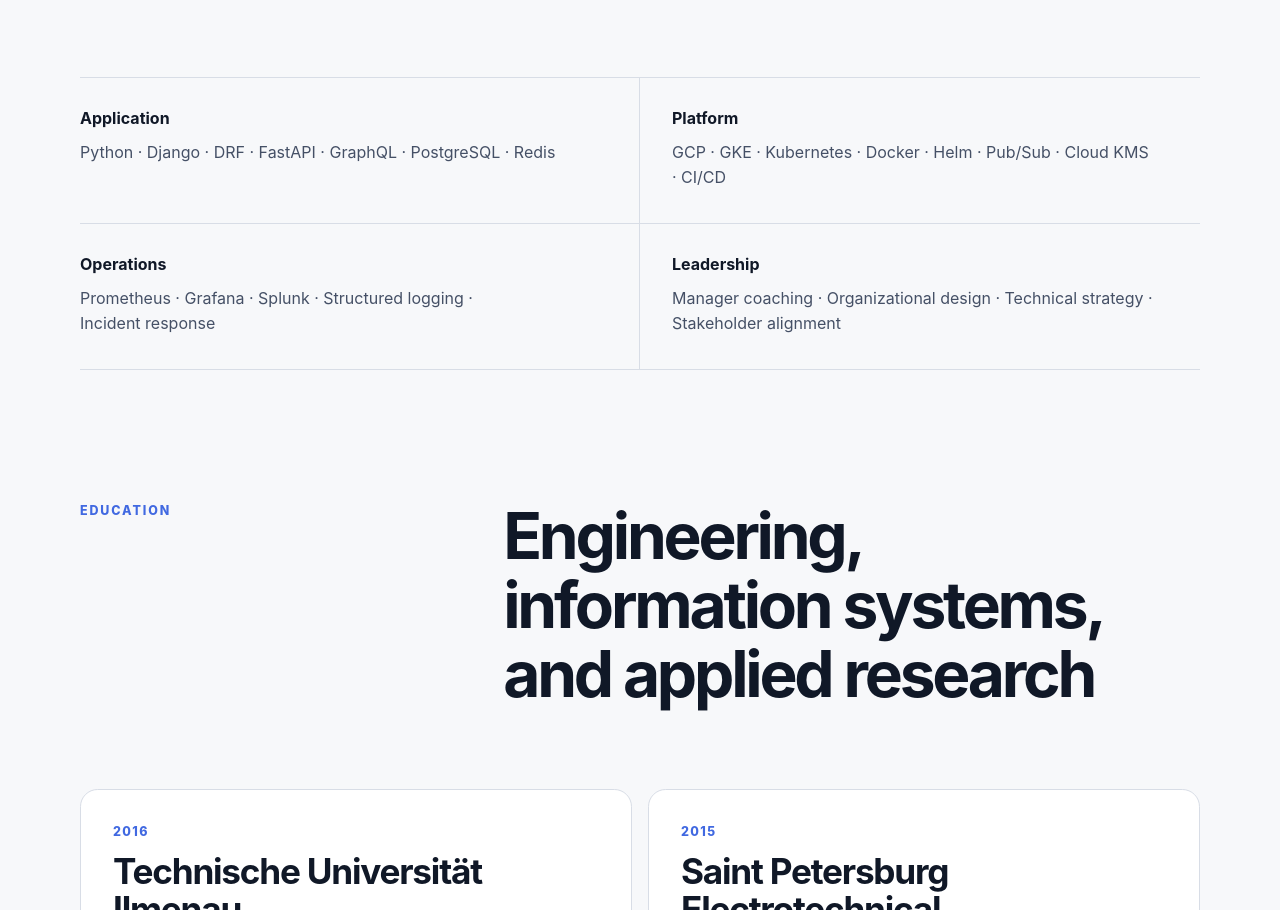
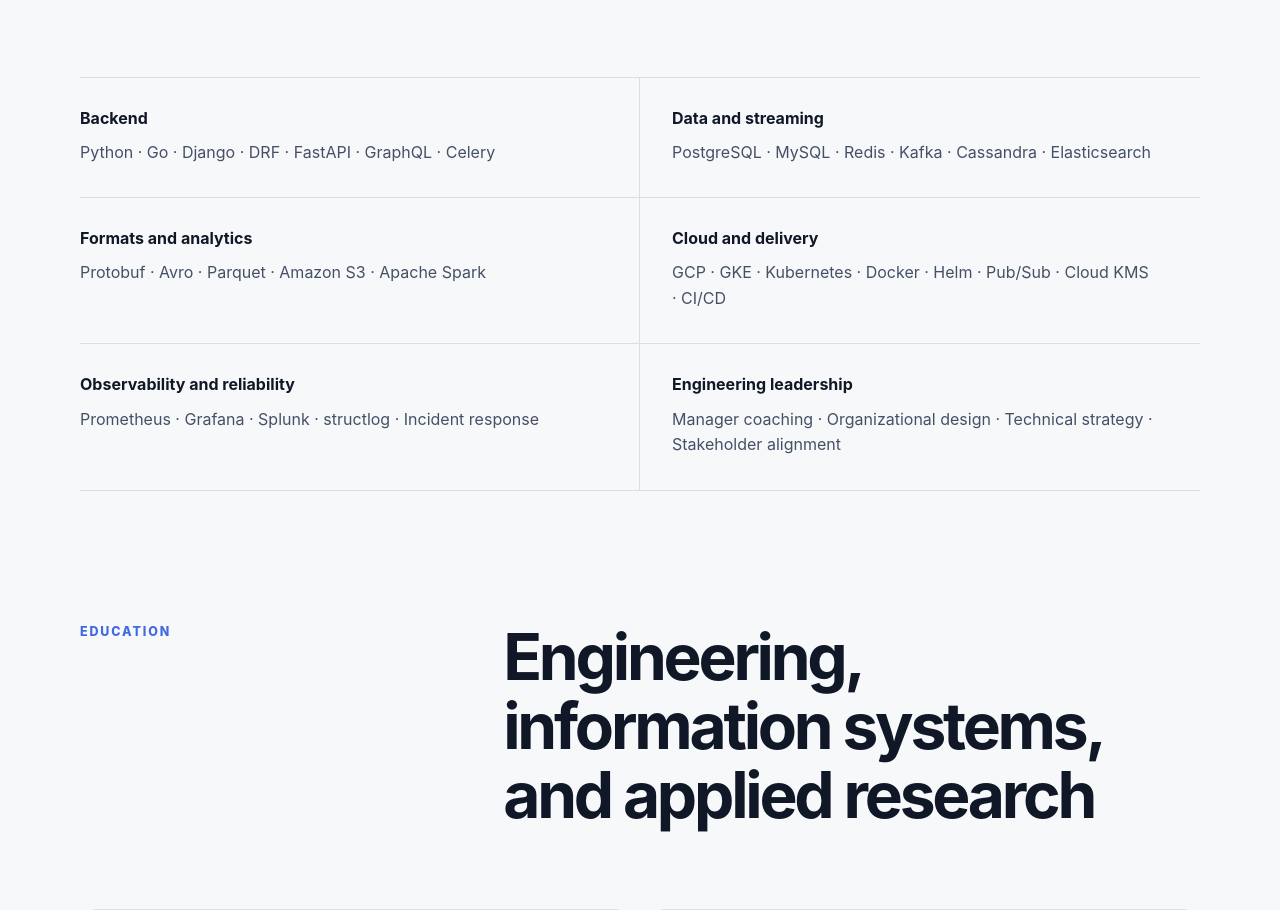
Before and after one commit to vladimirshkoda/vladimirshkoda.github.io, a plain HTML site: page index.html in a window 1280 px wide. Shown: the part 6418-7328 px from the top of the page. Drawn offline with Linux system fonts and the light colour scheme.

Commit message:
Expand technical foundation

```diff
--- a/index.html
+++ b/index.html
@@ -322,19 +322,27 @@
         </div>
         <div class="toolkit-grid">
           <div>
-            <h3>Application</h3>
-            <p>Python · Django · DRF · FastAPI · GraphQL · PostgreSQL · Redis</p>
+            <h3>Backend</h3>
+            <p>Python · Go · Django · DRF · FastAPI · GraphQL · Celery</p>
           </div>
           <div>
-            <h3>Platform</h3>
+            <h3>Data and streaming</h3>
+            <p>PostgreSQL · MySQL · Redis · Kafka · Cassandra · Elasticsearch</p>
+          </div>
+          <div>
+            <h3>Formats and analytics</h3>
+            <p>Protobuf · Avro · Parquet · Amazon S3 · Apache Spark</p>
+          </div>
+          <div>
+            <h3>Cloud and delivery</h3>
             <p>GCP · GKE · Kubernetes · Docker · Helm · Pub/Sub · Cloud KMS · CI/CD</p>
           </div>
           <div>
-            <h3>Operations</h3>
-            <p>Prometheus · Grafana · Splunk · Structured logging · Incident response</p>
+            <h3>Observability and reliability</h3>
+            <p>Prometheus · Grafana · Splunk · structlog · Incident response</p>
           </div>
           <div>
-            <h3>Leadership</h3>
+            <h3>Engineering leadership</h3>
             <p>Manager coaching · Organizational design · Technical strategy · Stakeholder alignment</p>
           </div>
         </div>
```
